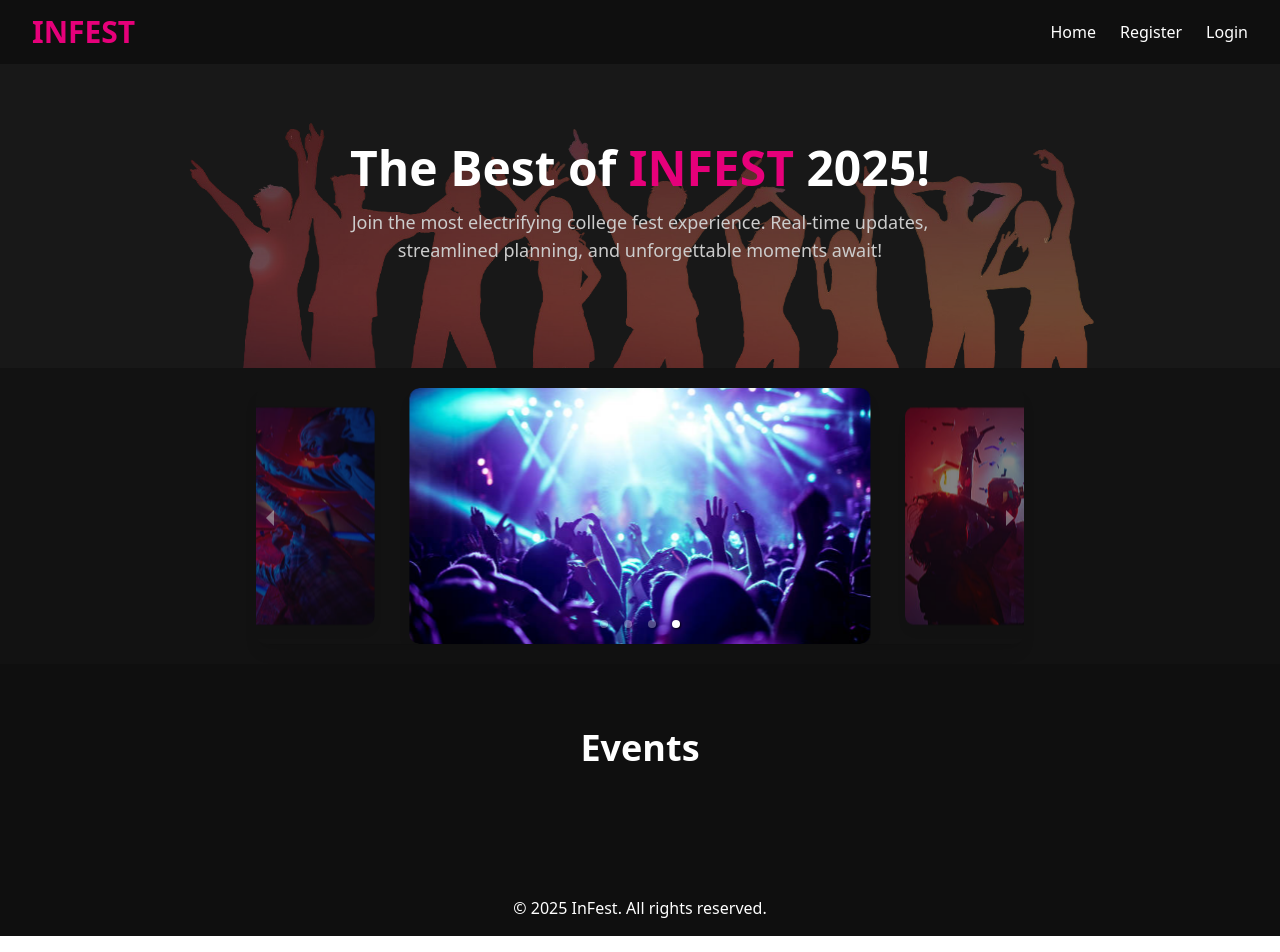
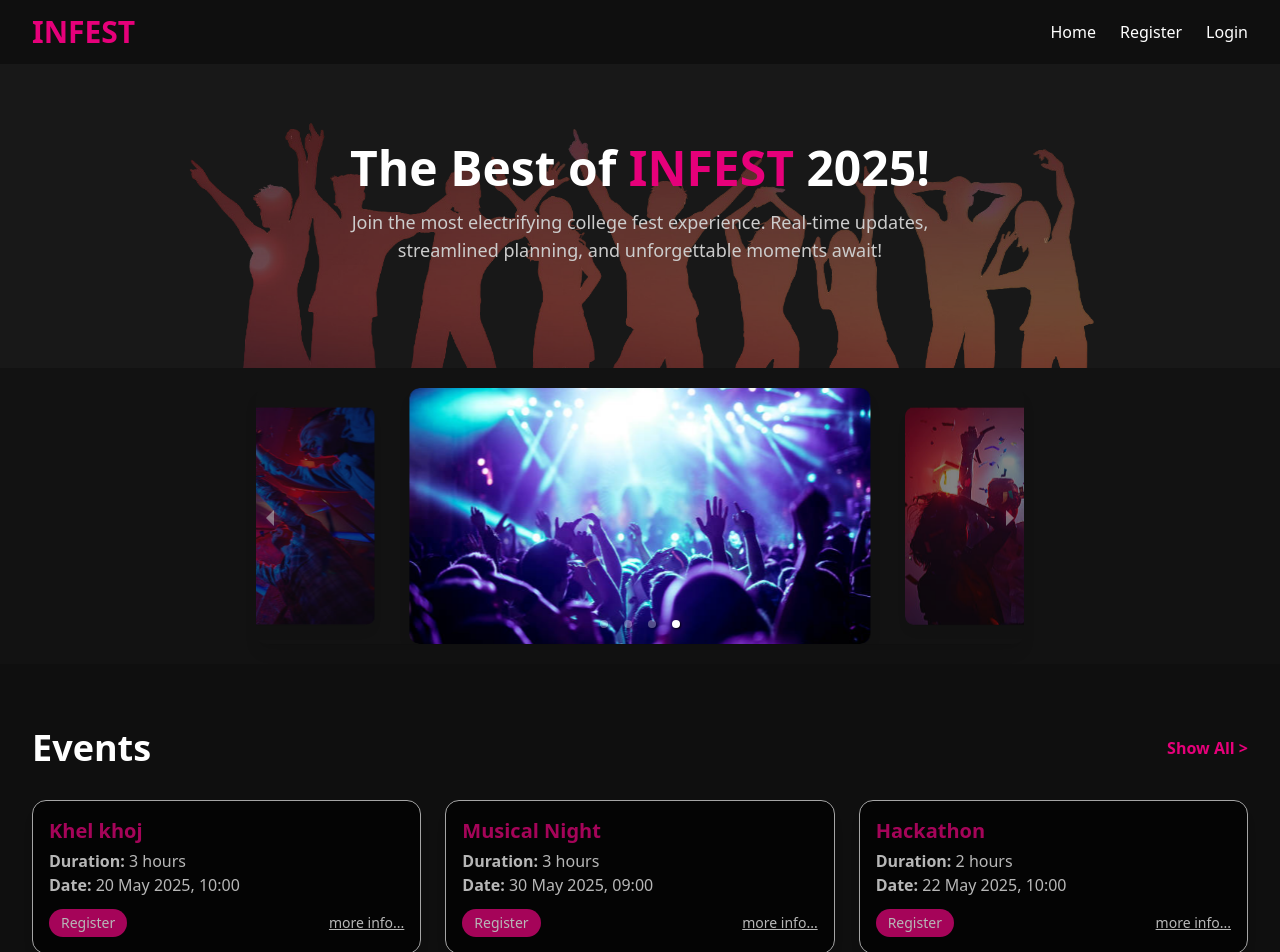
Before and after one commit to Akash-Shetty-85/Infest, a React (Vite) app in the folder frontend/: page / in a window 1280 px wide. Shown: the top 952 px of the page. Built offline with nearby package versions, Linux system fonts and the light colour scheme.

Commit message:
HomePage Cards added

```diff
--- a/frontend/src/Pages/user/EventDetails.jsx
+++ b/frontend/src/Pages/user/EventDetails.jsx
@@ -90,11 +90,6 @@ const EventDetails = () => {
                 <p><strong>Organized By:</strong> {event.organizedBy}</p>
                 <p><strong>Description:</strong> {event.description}</p>
                 <p><strong>Location:</strong> {event.location || 'TBD'}</p>
-                <p><strong>Status:</strong>
-                    <span className={`ml-2 px-2 py-1 rounded text-white ${event.status === 'accepted' ? 'bg-green-600' : event.status === 'rejected' ? 'bg-red-600' : 'bg-yellow-500'}`}>
-                        {event.status.toUpperCase()}
-                    </span>
-                </p>
                 <p><strong>Tags:</strong> {event.tags?.join(', ') || 'None'}</p>
                 <p><strong>Registered Users:</strong> {event.registeredUsers?.length || 0}</p>
             </div>
@@ -125,7 +120,7 @@ const EventDetails = () => {
                 ) : (
                     <button
                         onClick={handleRegister}
-                        className="bg-green-600 text-white px-4 py-2 rounded hover:bg-green-700 transition"
+                        className="bg-[#e6007a] text-white px-4 py-2 rounded hover:bg-[#e6007a] transition"
                     >
                         Register
                     </button>
--- a/frontend/src/Pages/user/HomePage.jsx
+++ b/frontend/src/Pages/user/HomePage.jsx
@@ -2,14 +2,33 @@ import React from 'react';
 import { Carousel } from 'react-responsive-carousel';
 import { Link } from 'react-router-dom';
 import 'animate.css';
-import 'react-responsive-carousel/lib/styles/carousel.min.css'; // required styles
+import 'react-responsive-carousel/lib/styles/carousel.min.css';
 import homeImage from "../../assets/images/page.png";
 import carousel3 from "../../assets/images/carousel3.jpg";
 import carousel2 from "../../assets/images/carousel2.jpg";
 import carousel4 from "../../assets/images/carousel4.jpg";
 import carousel1 from "../../assets/images/carousel1.jpg";
+import EventCard from "../../components/EventCard";
 
 function HomePage() {
+  const featuredEvents = [
+    {
+      name: "Khel khoj",
+      duration: "3 hours",
+      date: "2025-05-20T10:00:00"
+    },
+    {
+      name: "Musical Night",
+      duration: "3 hours",
+      date: "2025-05-30T09:00:00"
+    },
+    {
+      name: "Hackathon",
+      duration: "2 hours",
+      date: "2025-05-22T10:00:00"
+    }
+  ];
+
   return (
     <div className="min-h-screen bg-[#0f0f0f] text-white font-sans">
       {/* Hero Section */}
@@ -29,21 +48,20 @@ function HomePage() {
       </section>
 
       {/* Carousel Section */}
-<section className="py-5 bg-[#121212]" aria-label="INFEST highlights carousel">
+      <section className="py-5 bg-[#121212]">
         <div className="max-w-3xl mx-auto animate__animated animate__fadeIn rounded-lg overflow-visible shadow-lg relative">
           <Carousel
             autoPlay
             infiniteLoop
             showThumbs={false}
             showStatus={false}
-      interval={1500}          // faster slide interval: 1.5 seconds
+            interval={1500}
             dynamicHeight={false}
-      transitionTime={300}     // faster transition: 0.3 seconds
+            transitionTime={300}
             swipeable
             emulateTouch
             centerMode={true}
             centerSlidePercentage={60}
-      className=""
           >
             {[carousel3, carousel2, carousel4, carousel1].map((src, idx) => (
               <div key={idx} className="relative overflow-hidden rounded-lg cursor-pointer shadow-lg">
@@ -52,18 +70,10 @@ function HomePage() {
                   alt={`INFEST fest activity ${idx + 1}`}
                   className="h-64 object-cover w-full rounded-lg transition-transform duration-500 ease-in-out transform"
                 />
-          <div
-            className="absolute bottom-4 left-4 bg-opacity-60 text-white rounded-md p-3 animate__animated animate__fadeInUp"
-            style={{ animationDelay: `${idx * 0.5}s` }}
-          >
-            {/* You can add captions here */}
-          </div>
               </div>
             ))}
           </Carousel>
-
           <style>{`
-      /* Scale down side slides */
             .carousel .slide {
               opacity: 0.6;
               transform: scale(0.85);
@@ -76,8 +86,6 @@ function HomePage() {
               filter: brightness(1);
               z-index: 10;
             }
-
-      /* Custom arrow hover glow */
             .control-arrow {
               filter: drop-shadow(0 0 5px #e6007a);
               transition: transform 0.3s ease;
@@ -90,16 +98,40 @@ function HomePage() {
         </div>
       </section>
 
+      {/* 🎯 Events Section */}
+      <section className="px-8 py-16 bg-[#0f0f0f] animate__animated animate__fadeInUp">
+  <div className="max-w-7xl mx-auto">
+    {/* Header with Events on left and Show All on right */}
+    <div className="flex justify-between items-center mb-8">
+      <h3 className="text-4xl font-bold text-white">Events</h3>
+      <Link to="/event" className="text-[#e6007a] font-semibold hover:underline">
+        Show All &gt;
+      </Link>
+    </div>
 
-
-      {/* 🎯 Services Section */}
-      <section className="px-8 py-16 bg-[#0f0f0f] animate__animated animate__fadeInUp">
-        <h3 className="text-4xl font-bold text-center text-white mb-12">Events</h3>
+          {/* Event Cards Grid */}
+          <div className="grid grid-cols-1 sm:grid-cols-2 md:grid-cols-3 gap-6">
+            {featuredEvents.map((event, idx) => (
+              <div key={idx} className="animate__animated animate__fadeInUp">
+                <EventCard
+                  event={event}
+                  onClick={() => console.log(`Clicked ${event.name}`)}
+                />
+              </div>
+            ))}
+          </div>
+        </div>
       </section>
 
-
-
-
+      {/* 🌟 About INFEST Section */}
+      <section className="bg-black text-white py-20 px-6 animate__animated animate__fadeInUp">
+        <div className="max-w-7xl mx-auto text-left">
+          <h2 className="text-4xl font-bold text-[#e6007a] mb-4">About INFEST</h2>
+          <p className="text-lg text-gray-300 leading-relaxed">
+            INFEST is a smart college event management platform designed to simplify the way events are created, approved, and experienced. From real-time updates to a completely paperless process, INFEST makes campus events seamless and exciting.
+          </p>
+        </div>
+      </section>
     </div>
   );
 }
--- a/frontend/src/components/eventcard.jsx
+++ b/frontend/src/components/eventcard.jsx
@@ -1,7 +1,7 @@
 import React from 'react';
 
 const EventCard = ({ event, onClick }) => {
-    const { name, duration, date, status } = event;
+    const { name, duration, date } = event;
 
     // Format date
     const formattedDate = new Date(date).toLocaleDateString('en-GB', {
@@ -12,17 +12,12 @@ const EventCard = ({ event, onClick }) => {
         minute: '2-digit'
     });
 
-    const statusColor = {
-        pending: 'bg-yellow-100 text-yellow-800',
-        approved: 'bg-green-100 text-green-800',
-        rejected: 'bg-red-100 text-red-800'
-    };
-
     return (
         <div
             className="border rounded-xl p-4 shadow-lg hover:shadow-pink-300 transition duration-300 bg-black opacity-70 cursor-pointer"
             onClick={onClick}
         >
+            {/* Title and info */}
             <h2 className="text-xl font-bold text-[#e6007a]">{name}</h2>
             <p className="text-white mt-1">
                 <strong>Duration:</strong> {duration}
@@ -30,13 +25,16 @@ return (
             <p className="text-white">
                 <strong>Date:</strong> {formattedDate}
             </p>
-    <span
-      className={`inline-block mt-2 px-3 py-1 text-sm font-medium rounded-full ${
-        statusColor[status] || 'bg-gray-200 text-gray-800'
-      }`}
-    >
-      {status.charAt(0).toUpperCase() + status.slice(1)}
+
+            {/* Register + More Info in same row */}
+            <div className="flex justify-between items-center mt-3">
+                <span className="inline-block px-3 py-1 text-sm font-medium rounded-full bg-[#e6007a] text-white">
+                    Register
                 </span>
+                <span className="text-sm font-medium text-white underline hover:opacity-80">
+                    more info...
+                </span>
+            </div>
         </div>
     );
 };
```
Lines whose indentation alone changed are shown as unchanged.
